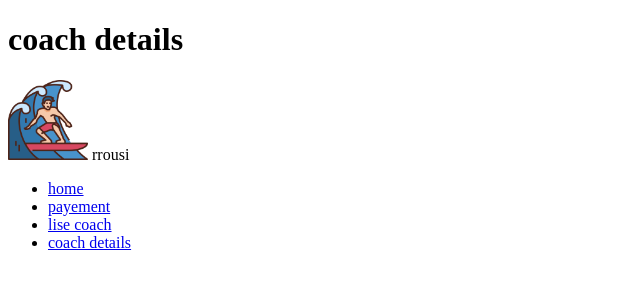
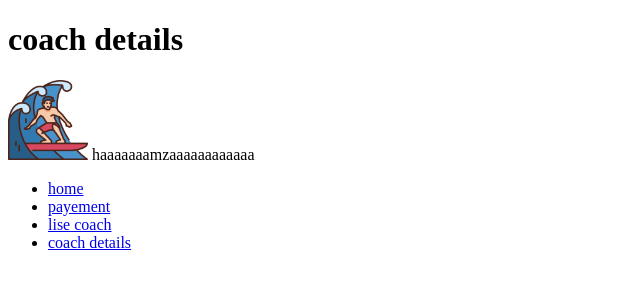
Before and after one commit to Lahmaim/suurf, a plain HTML site: page pages/coach-details/coach-details.html in a window 1280 px wide. Shown: the whole page, without its empty margins (0-640 px from the left). Drawn offline with Linux system fonts and the light colour scheme.

Commit message:
first commit

```diff
--- a/pages/coach-details/coach-details.html
+++ b/pages/coach-details/coach-details.html
@@ -12,7 +12,7 @@
     <nav>
         <div class="user">
             <img src="../../assets/icons/surfing.png" alt="surfing" width="80">
-            <span>rrousi</span>
+            <span>haaaaaaamzaaaaaaaaaaaa</span>
         </div>
         <ul>
             <li>
```
